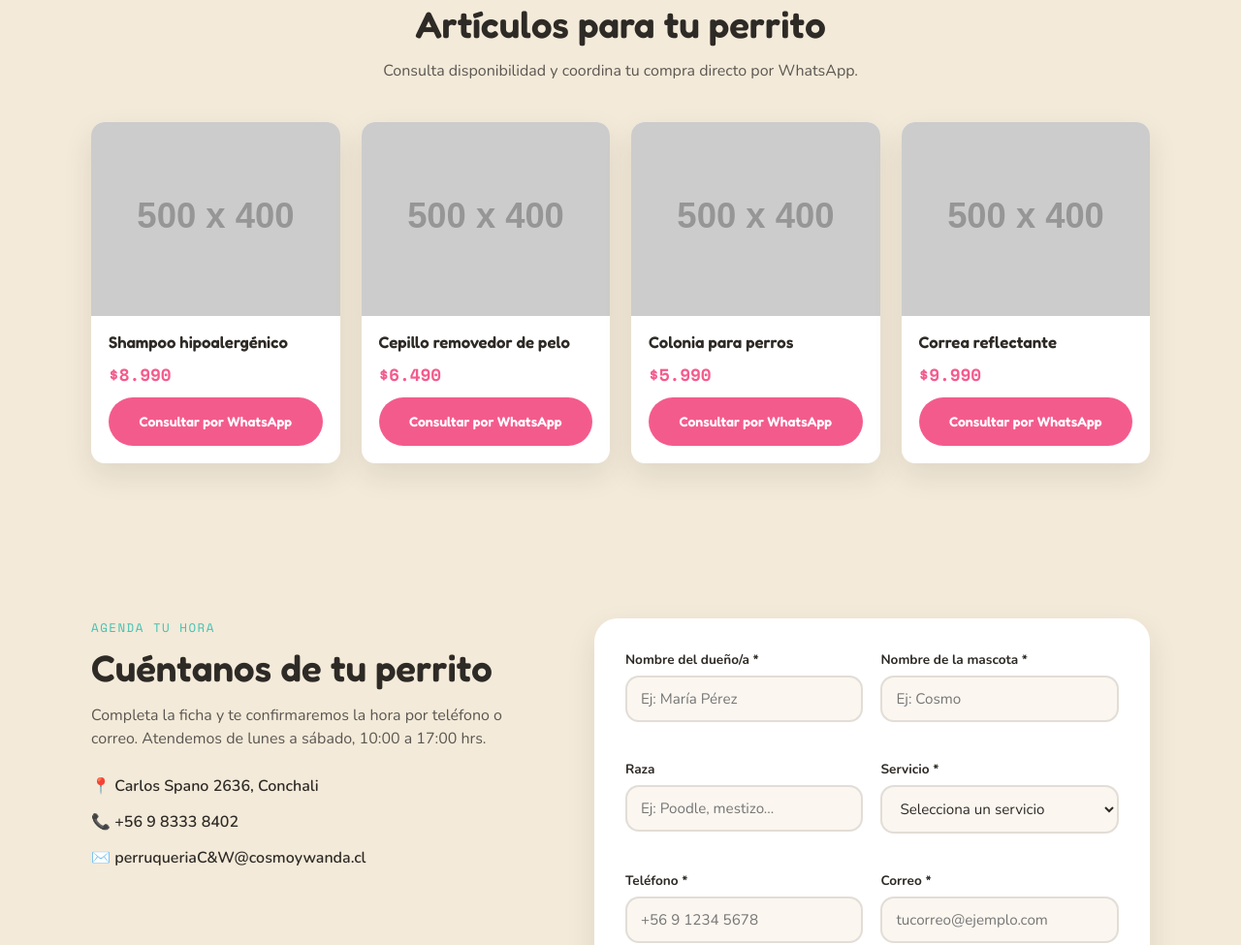
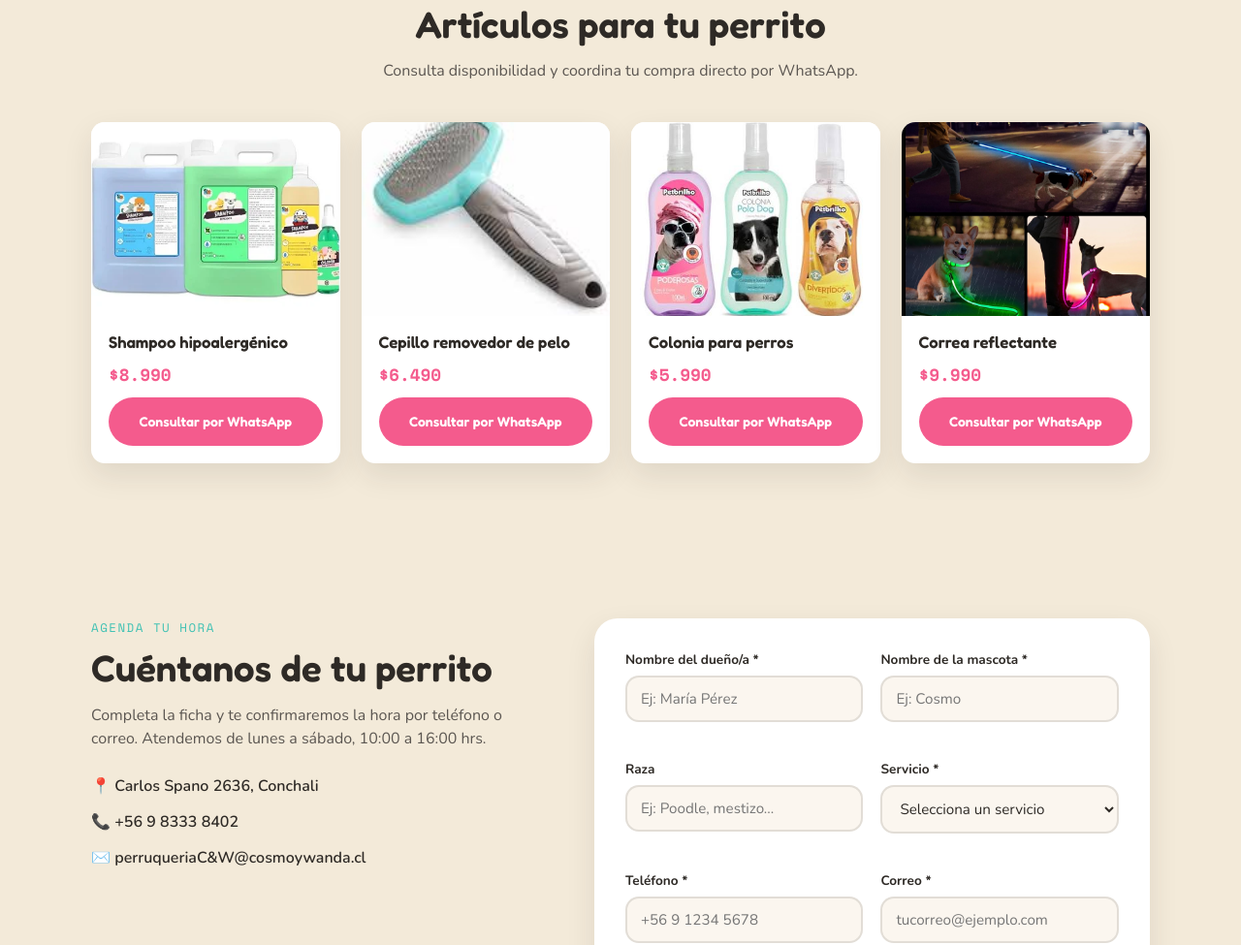
Before and after one commit to Rigomercury/perruqueriaC-W, a website: page index.html in a window 1280 px wide. Shown: the part 1916-2891 px from the top of the page at 97% size. Drawn offline with nearby package versions, Linux system fonts and the light colour scheme; placeholder pictures from the web are drawn by us.

Commit message:
AJUSTE A STYLE

```diff
--- a/index.html
+++ b/index.html
@@ -156,7 +156,7 @@
       <div class="products-grid">
 
         <article class="product-card">
-          <img src="https://placehold.co/500x400/F3EAD9/2E2A26?text=Foto+del+producto" alt="Shampoo hipoalergénico para perros">
+          <img src="img/shapoo.webp" alt="Shampoo hipoalergénico para perros">
           <div class="product-info">
             <h3>Shampoo hipoalergénico</h3>
             <p class="product-price">$8.990</p>
@@ -167,7 +167,7 @@
         </article>
 
         <article class="product-card">
-          <img src="https://placehold.co/500x400/F3EAD9/2E2A26?text=Foto+del+producto" alt="Cepillo removedor de pelo">
+          <img src="img/cepillo_removedor.jpeg" alt="Cepillo removedor de pelo">
           <div class="product-info">
             <h3>Cepillo removedor de pelo</h3>
             <p class="product-price">$6.490</p>
@@ -178,7 +178,7 @@
         </article>
 
         <article class="product-card">
-          <img src="https://placehold.co/500x400/F3EAD9/2E2A26?text=Foto+del+producto" alt="Colonia para perros">
+          <img src="img/colonia.jpeg" alt="Colonia para perros">
           <div class="product-info">
             <h3>Colonia para perros</h3>
             <p class="product-price">$5.990</p>
@@ -189,7 +189,7 @@
         </article>
 
         <article class="product-card">
-          <img src="https://placehold.co/500x400/F3EAD9/2E2A26?text=Foto+del+producto" alt="Correa reflectante">
+          <img src="img/correa_reflectante.jpg" alt="Correa reflectante">
           <div class="product-info">
             <h3>Correa reflectante</h3>
             <p class="product-price">$9.990</p>
@@ -211,7 +211,7 @@
         <h2 class="section-title">Cuéntanos de tu perrito</h2>
         <p class="section-sub">
           Completa la ficha y te confirmaremos la hora por teléfono o correo.
-          Atendemos de lunes a sábado, 10:00 a 17:00 hrs.
+          Atendemos de lunes a sábado, 10:00 a 16:00 hrs.
         </p>
         <ul class="contact-info">
           <li>📍 Carlos Spano 2636, Conchali</li>
--- a/styles.css
+++ b/styles.css
@@ -361,9 +361,13 @@ h1, h2, h3 {
   box-shadow: var(--shadow-soft);
   display: flex;
   flex-direction: column;
-  transition: transform 0.2s ease;
+  transition: transform 0.2s ease, box-shadow 0.25s ease;
 }
-.product-card:hover { transform: translateY(-6px); }
+.product-card:hover {
+  transform: translateY(-6px) scale(1.05);
+  box-shadow: 0 18px 34px rgba(46, 42, 38, 0.16);
+  z-index: 2;
+}
 
 .product-card img { width: 100%; height: 200px; object-fit: cover; }
 
```
Also changed, not shown: img/cepillo_removedor.jpeg (added), img/colonia.jpeg (added), img/correa_reflectante.jpg (added), img/shapoo.webp (added).
